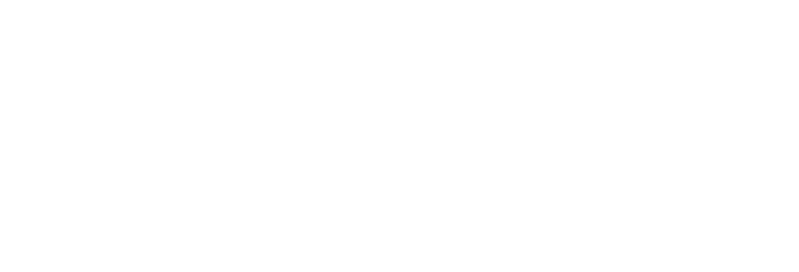
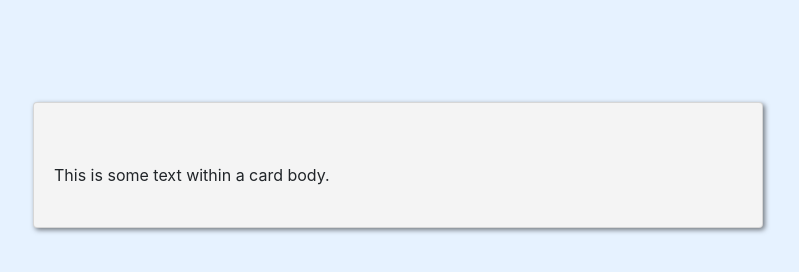
Before and after one commit to webdevajf/bootstrap4_create_login_section-10, a plain HTML site: page index.html in a window 1280 px wide. Shown: the whole page, without its empty margins (242-1041 px from the left). Drawn offline with nearby package versions, Linux system fonts and the light colour scheme.

Commit message:
finished lesson 71

```diff
--- a/index.html
+++ b/index.html
@@ -12,11 +12,22 @@
   <link rel="stylesheet" href="main.css">
 </head>
 
-<body>
+<body class="signin-body">
+  <div class="container signin-container">
+    <div class="row">
+      <div class="col"></div>
+      <div class="col-8">
+        <div class="card signin-card">
+          <div class="card-body">
+            This is some text within a card body.
+          </div>
+        </div>
 
+      </div>
+      <div class="col"></div>
+    </div>
 
-
-
+  </div>
 
 
   <script src="https://code.jquery.com/jquery-3.1.1.slim.min.js" integrity="sha384-A7FZj7v+d/sdmMqp/nOQwliLvUsJfDHW+k9Omg/a/EheAdgtzNs3hpfag6Ed950n" crossorigin="anonymous"></script>
--- a/main.css
+++ b/main.css
@@ -0,0 +1,15 @@
+body.signin-body {
+    background-color: #e6f2ff;
+}
+
+.container.signin-container {
+    margin-top: 8%;
+}
+
+.card.signin-card {
+    padding: 40px 0px 20px;
+    background-color: #f4f4f4;
+    box-shadow: 2px 2px 5px rgba(0, 0, 0, .5);
+    -webkit-box-shadow: rgba(0, 0, 0, .5);
+    -moz-box-shadow: rgba(0, 0, 0, .5);
+}
```
